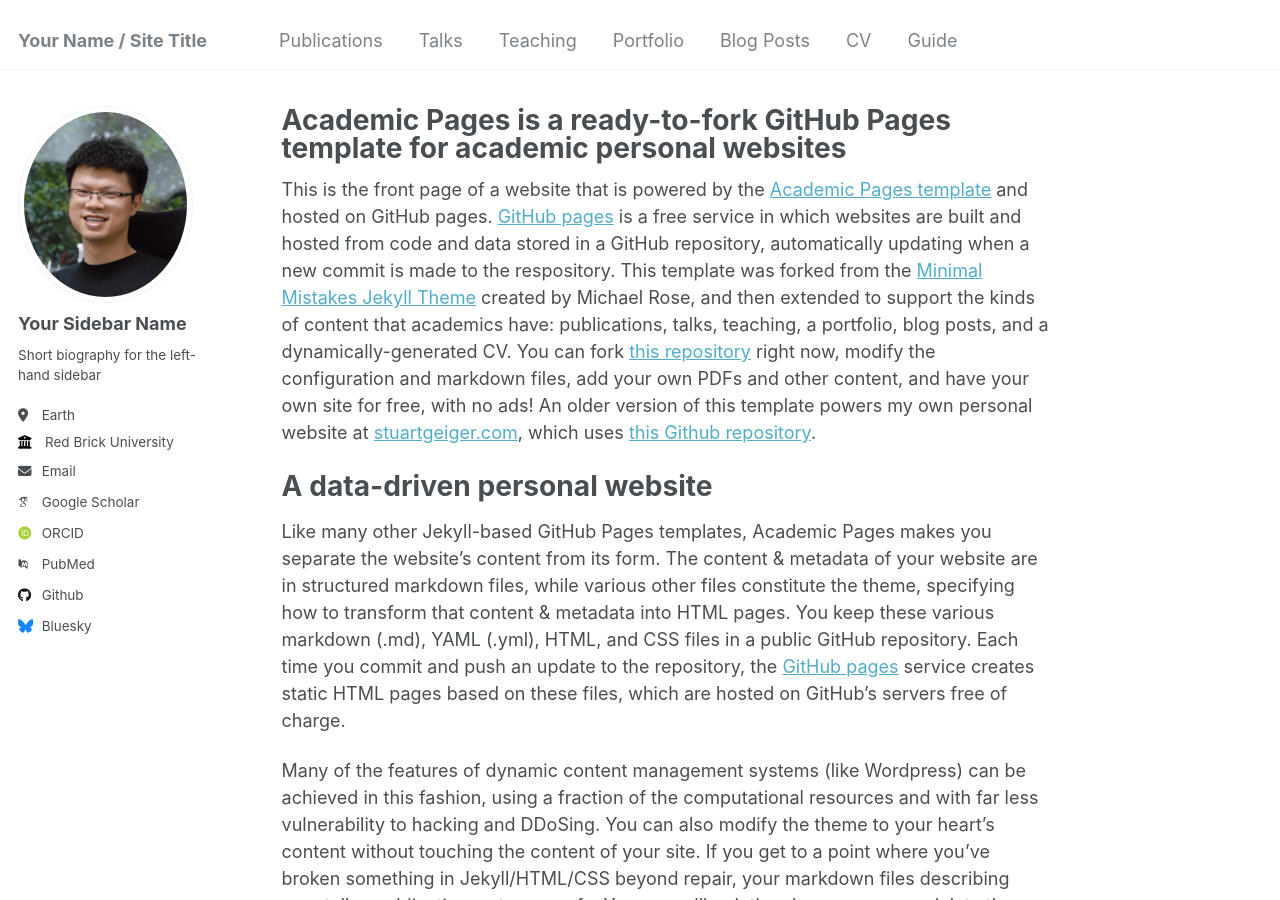
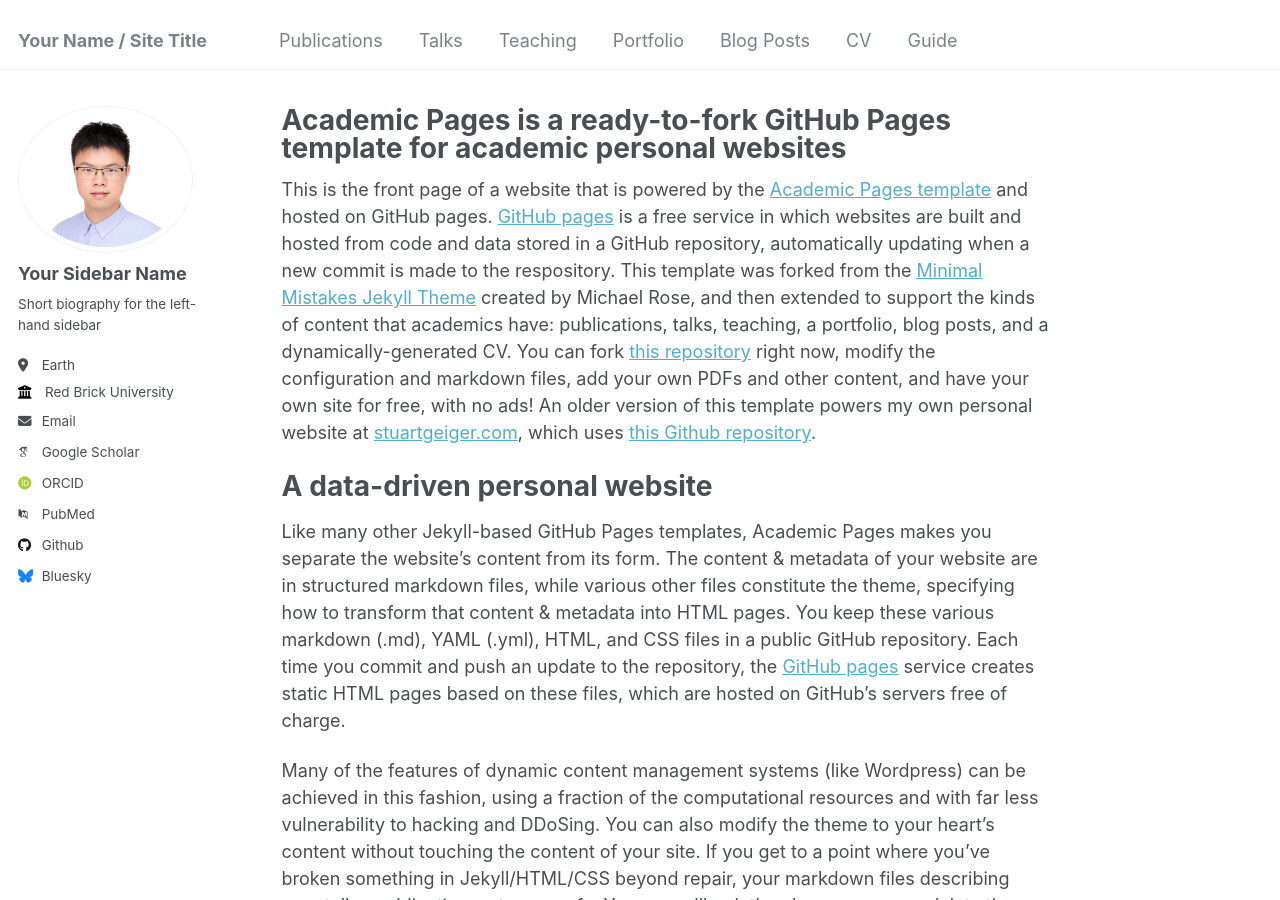
Before and after one commit to tongchen1119/tongchen1119, a Jekyll site: the page built from _pages/about.md, in a window 1280 px wide and 900 px high. Built offline with Jekyll 4.4.1, drawn with Linux system fonts in a browser that asks for light colours; some web fonts are replaced.

Commit message:
Update _config.yml

```diff
--- a/_config.yml
+++ b/_config.yml
@@ -21,7 +21,7 @@ repository               : "academicpages/academicpages.github.io"
 #               Additional customization can be done by editing /_includes/author-profile.html
 author:
   # Biographic information
-  avatar           : "WechatIMG613.jpg"
+  avatar           : "XX.png"
   name             : "Your Sidebar Name"
   pronouns         : # example: "she/her"
   bio              : "Short biography for the left-hand sidebar"
```
